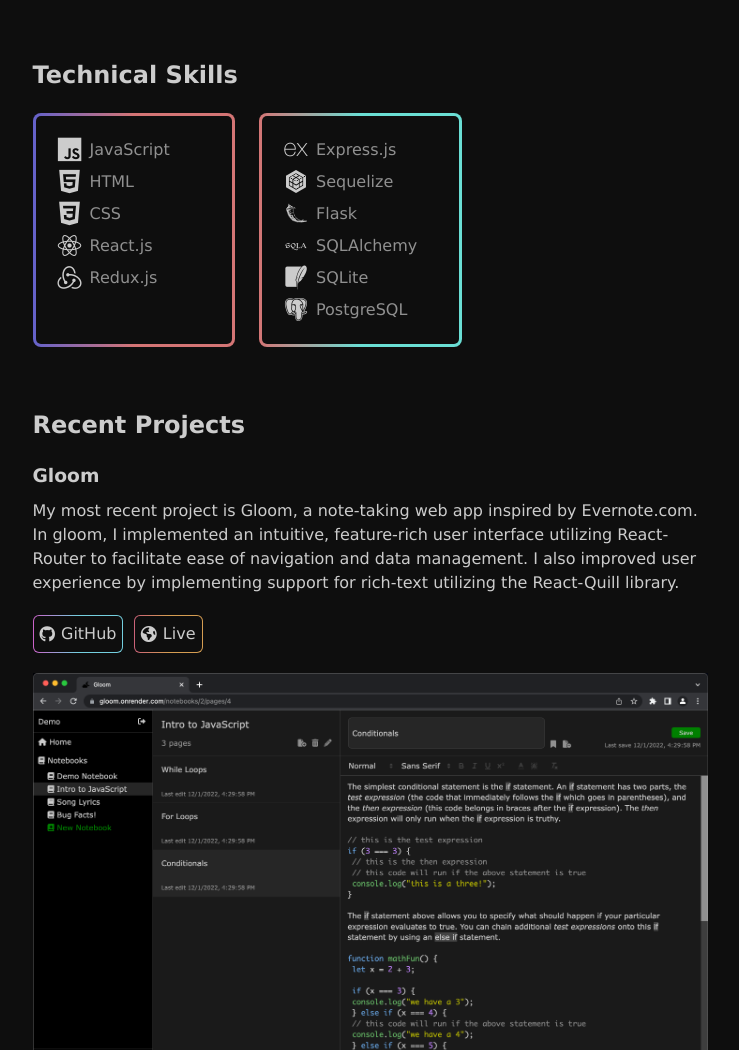
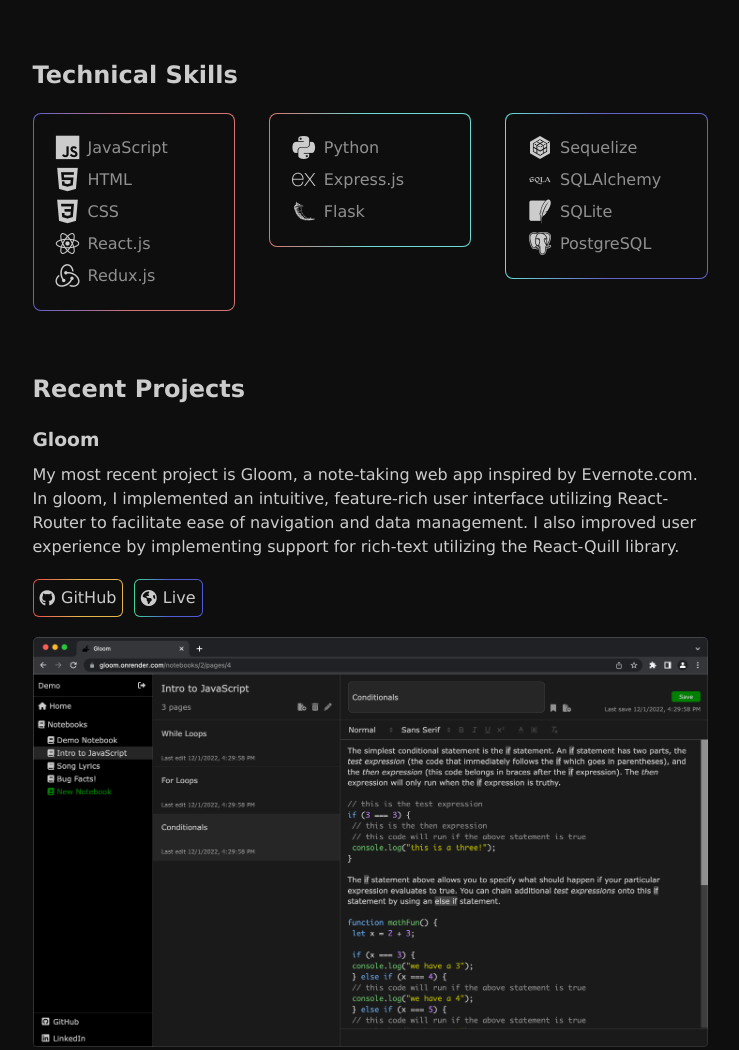
Before and after one commit to myaswen/myaswen.github.io, a plain HTML site: page index.html in a window 1280 px wide. Shown: the part 723-1773 px from the top of the page, without its empty margins (270-1009 px from the left). Drawn offline with nearby package versions, Linux system fonts and the light colour scheme.

Commit message:
Skills refactor

```diff
--- a/global.css
+++ b/global.css
@@ -160,14 +160,16 @@ Section: Skills
 
 #skill-cards-container {
     display: flex;
+    justify-content: space-between;
 }
 
 .skill-card {
     width: 30%;
     padding: 14px;
-    margin-right: 24px;
-    border: 3px solid transparent;
+    /* margin-right: 24px; */
+    border: 1px solid transparent;
     border-radius: 8px;
+    height: fit-content;
 }
 
 .skill-card>div {
@@ -215,6 +217,22 @@ Section: Projects
 
 .project-section img {
     width: 100%;
+}
+
+/*
+--------------------------------------------------
+Section: Contact
+--------------------------------------------------
+*/
+
+#contact-container {
+    margin-bottom: 40px;
+    width: 100%;
+}
+
+#contact-container form {
+    display: flex;
+    flex-direction: column;
 }
 
 /*
@@ -284,19 +302,22 @@ Section: Border Gradients
 .gr1 {
     background:
         linear-gradient(#0e0e0e 0 0) padding-box,
-        linear-gradient(90deg, rgb(203, 98, 201) 0%, rgb(116, 207, 223) 50%) border-box;
+        /* linear-gradient(90deg, rgb(203, 98, 201) 0%, rgb(116, 207, 223) 50%) border-box; */
+        linear-gradient(90deg, rgb(233, 75, 75) 0%, rgb(230, 179, 77) 50%) border-box;
 }
 
 .gr2 {
     background:
         linear-gradient(#0e0e0e 0 0) padding-box,
-        linear-gradient(90deg, rgb(106, 101, 175) 0%, rgb(64, 216, 155) 50%) border-box;
+        /* linear-gradient(90deg, rgb(106, 101, 175) 0%, rgb(64, 216, 155) 50%) border-box; */
+        linear-gradient(90deg, rgb(230, 179, 77) 0%, rgb(64, 216, 155) 50%) border-box;
 }
 
 .gr3 {
     background:
         linear-gradient(#0e0e0e 0 0) padding-box,
-        linear-gradient(90deg, rgb(203, 98, 121) 0%, rgb(213, 157, 82) 50%) border-box;
+        /* linear-gradient(90deg, rgb(203, 98, 121) 0%, rgb(213, 157, 82) 50%) border-box; */
+        linear-gradient(90deg, rgb(64, 216, 155) 0%, rgb(82, 91, 213) 50%) border-box;
 }
 
 .gr4 {
@@ -313,6 +334,13 @@ Section: Border Gradients
         linear-gradient(90deg, rgb(212, 117, 117) 0%, rgb(106, 222, 212) 50%) border-box;
 }
 
+.gr6 {
+    background:
+        linear-gradient(#0e0e0e 0 0) padding-box,
+        /* linear-gradient(90deg, rgba(131,58,180,1) 0%, rgba(253,29,29,1) 50%, rgba(252,176,69,1) 100%) border-box; */
+        linear-gradient(90deg, rgb(106, 222, 212) 0%, rgb(100, 98, 203) 50%) border-box;
+}
+
 
 /* .gradient-border {
     background:
--- a/index.html
+++ b/index.html
@@ -70,9 +70,18 @@
                     <div><i class="devicon-redux-original"></i>Redux.js</div>
                 </div>
                 <div class="skill-card gr5" id="skill-card-two">
+                    <div><i class="devicon-python-plain"></i>Python</div>
                     <div><i class="devicon-express-original"></i>Express.js</div>
+                    <!-- <div><i class="devicon-sequelize-plain"></i>Sequelize</div> -->
+                    <div><i class="devicon-flask-original"></i>Flask</div>
+                    <!-- <div><i class="devicon-sqlalchemy-plain"></i>SQLAlchemy</div> -->
+                    <!-- <div><i class="devicon-sqlite-plain"></i>SQLite</div> -->
+                    <!-- <div><i class="devicon-postgresql-plain"></i>PostgreSQL</div> -->
+                </div>
+                <div class="skill-card gr6" id="skill-card-three">
+                    <!-- <div><i class="devicon-express-original"></i>Express.js</div> -->
                     <div><i class="devicon-sequelize-plain"></i>Sequelize</div>
-                    <div><i class="devicon-flask-original"></i>Flask</div>
+                    <!-- <div><i class="devicon-flask-original"></i>Flask</div> -->
                     <div><i class="devicon-sqlalchemy-plain"></i>SQLAlchemy</div>
                     <div><i class="devicon-sqlite-plain"></i>SQLite</div>
                     <div><i class="devicon-postgresql-plain"></i>PostgreSQL</div>
@@ -169,6 +178,7 @@
         </div>
 
         <div id="contact-container">
+            <h2>Contact Me</h2>
             <form action="https://formspree.io/f/mbjbnpbo" method="POST">
                 <label>
                     Your email:
```
